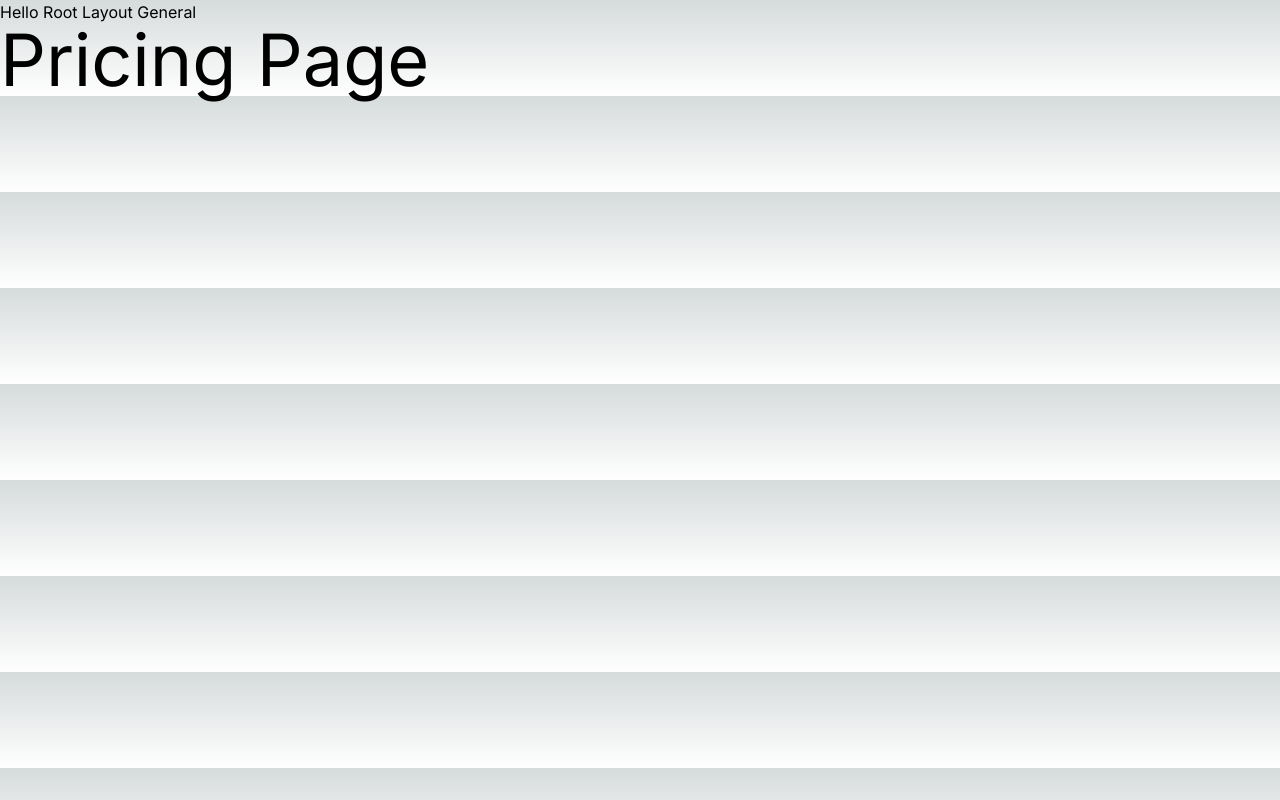
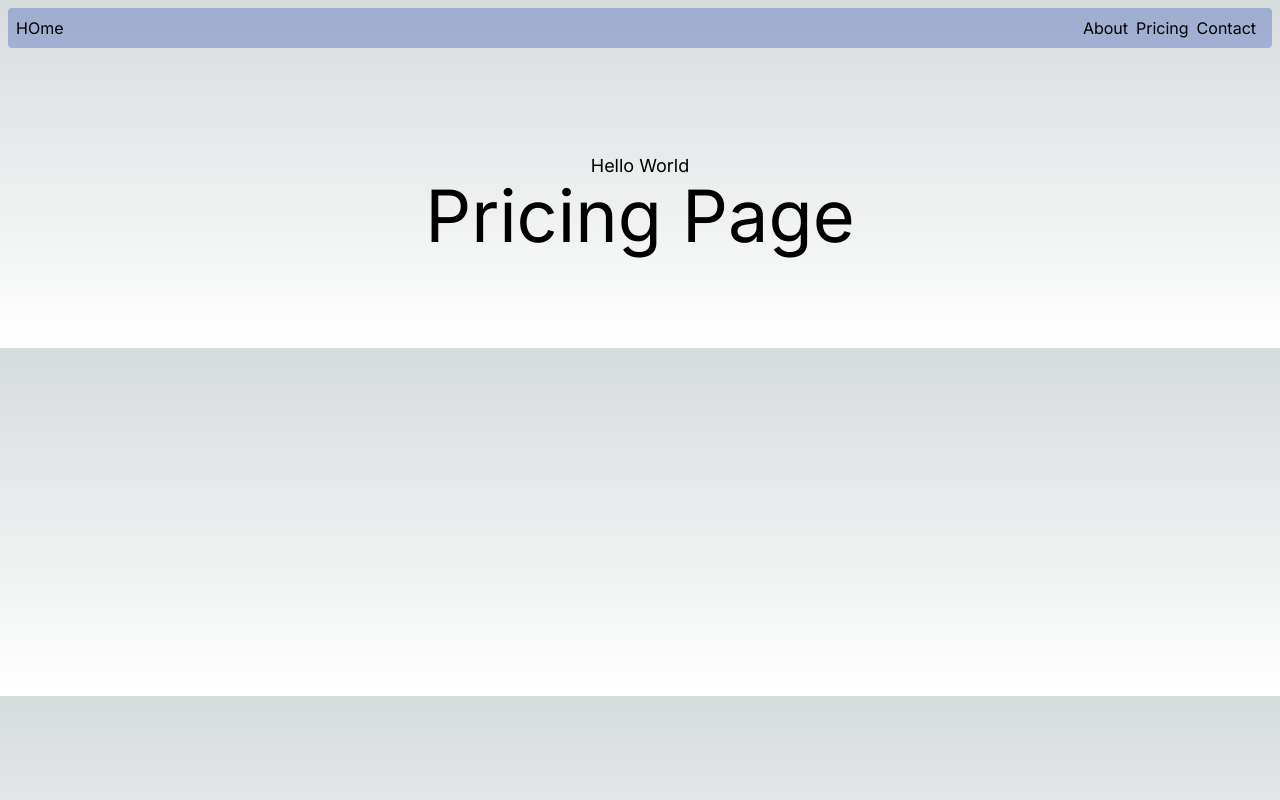
Before and after one commit to leotangram/next13-first-steps, a Next.js app: page /pricing in a window 1280 px wide. Built offline with nearby package versions, Linux system fonts and the light colour scheme.

Commit message:
navigation bar

```diff
--- a/app/(general)/layout.tsx
+++ b/app/(general)/layout.tsx
@@ -1,12 +1,17 @@
+import { Navbar } from '@/components'
+
 export default function GeneralLayout({
   children
 }: {
   children: React.ReactNode
 }) {
   return (
-    <div>
-      <h1>Hello Root Layout General</h1>
-      {children}
-    </div>
+    <>
+      <Navbar />
+      <main className="flex flex-col items-center p-24">
+        <span className="text-lg">Hello World</span>
+        {children}
+      </main>
+    </>
   )
 }
--- /dev/null
+++ b/components/index.ts
@@ -0,0 +1 @@
+export * from './navbar/Navbar'
--- /dev/null
+++ b/components/navbar/Navbar.tsx
@@ -0,0 +1,21 @@
+export const Navbar = () => {
+  console.log('Navbar creado')
+
+  return (
+    <nav className="flex bg-blue-800 bg-opacity-30 p-2 m-2 rounded">
+      <span>HOme</span>
+
+      <div className="flex flex-1"></div>
+
+      <a className="mr-2" href="/about">
+        About
+      </a>
+      <a className="mr-2" href="/pricing">
+        Pricing
+      </a>
+      <a className="mr-2" href="/contact">
+        Contact
+      </a>
+    </nav>
+  )
+}
```
